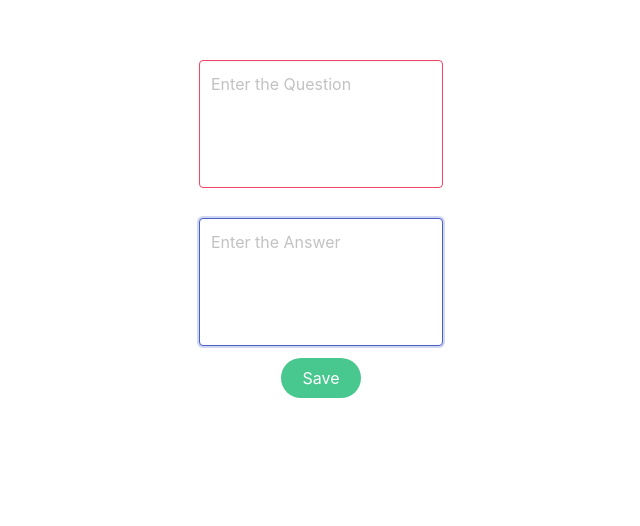
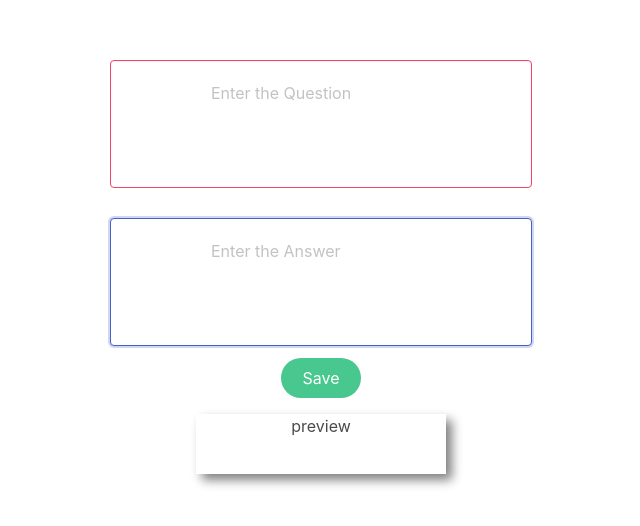
Before and after one commit to amalshehu/react-custom-toochain, a React (Vite) app: page / in a window 1280 px wide. Shown: the top 526 px of the page, without its empty margins (319-959 px from the left). Built offline with nearby package versions, Linux system fonts and the light colour scheme.

Commit message:
Added MArkdown

```diff
--- a/package.json
+++ b/package.json
@@ -15,7 +15,8 @@
     "bulma": "^0.8.0",
     "express": "^4.17.1",
     "react": "^16.11.0",
-    "react-dom": "^16.11.0"
+    "react-dom": "^16.11.0",
+    "showdown": "^1.9.1"
   },
   "devDependencies": {
     "@babel/core": "^7.7.2",
--- a/src/App.jsx
+++ b/src/App.jsx
@@ -1,5 +1,6 @@
 import React, { useState } from 'react';
 import 'bulma/css/bulma.css'
+import MarkDown from './MarkDown';
 
 function App() {
   const [cards, setCard] = useState([])
@@ -7,7 +8,8 @@ function App() {
   const [answer, setAnswer] = useState('')
 
   const textarea = {
-      maxWidth: '250px'
+      padding:'20px 100px 20px 100px',
+      margin: '0px'
   }
 
   const container = {
@@ -27,7 +29,8 @@ function App() {
       const card = {
           id:Date.now(),
           ques: question,
-          ans:  answer
+          ans:  answer,
+          preview: false
       }
       setCard([card, ...cards])
       setAnswer('')
@@ -35,9 +38,10 @@ function App() {
   }
 
   return (
+      <div>
       <form onSubmit={() => handleSubmit(event)}>
           <div className="field" style={container}>
-              <div className="control" style={textarea}>
+              <div className="control">
                    <textarea className="textarea is-danger has-fixed-size"
                     placeholder="Enter the Question"
                     value={question}
@@ -45,10 +49,11 @@ function App() {
                      style ={textarea}
                     ></textarea>
               </div>
-               <div className="control" style={textarea}>
+               <div className="control">
                   <textarea className="textarea is-focused has-fixed-size"
                    placeholder="Enter the Answer"
                    value={answer} onChange={() => handleAnswer(event) }
+                   style={textarea}
                    ></textarea>
                </div>
           </div>
@@ -56,6 +61,9 @@ function App() {
               <button className="button is-success is-rounded is-center" >Save</button>
           </div>
       </form>
+
+     <MarkDown props={cards} />
+</div>
   )
 }
 
--- /dev/null
+++ b/src/MarkDown.js
@@ -0,0 +1,29 @@
+import React, {useState} from 'react'
+import showdown from 'showdown'
+
+function MarkDown (props) {
+    let preview = {
+        maxWidth: '250px',
+        minHeight:'60px',
+        boxShadow: '6px 6px 10px grey',
+        textAlign: 'center',
+        margin: '0 auto'
+    }
+
+    const {props:array} = props
+    const lastIndex = array.length-1
+    let html
+    if(lastIndex !== -1) {
+        var pre = document.getElementById('#preview')
+         const converter = new showdown.Converter()
+        const text = array[lastIndex].ques
+         html = converter.makeHtml(text)
+    }
+    return (
+        <div style={preview} id='preview'>
+            <h1>preview</h1>
+            {html}
+        </div>
+    )
+}
+export default MarkDown
```
